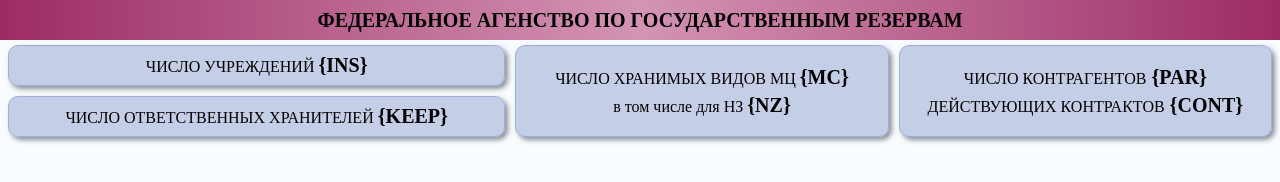
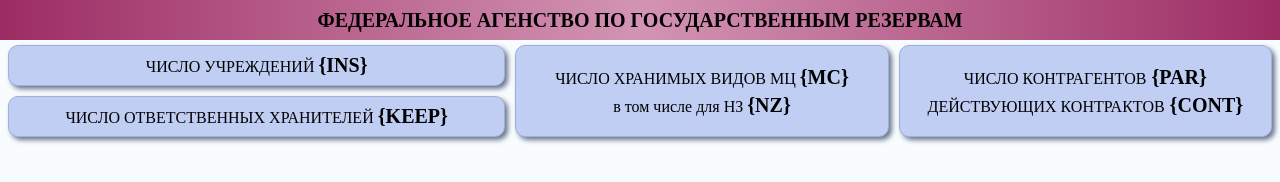
Before and after one commit to ksikas/for-grapesjs, a plain HTML site: page index.html in a window 1280 px wide. Drawn offline with Linux system fonts and the light colour scheme.

Commit message:
ver3 with adapt3

```diff
--- a/style.css
+++ b/style.css
@@ -77,7 +77,7 @@ body {
 }
 
 .header__card {
-    background-color: #a0afd695;
+    background-color: #c0cef4;
     box-sizing: border-box;
     padding: 8px 10px;
     display: flex;
@@ -87,7 +87,7 @@ body {
     align-items: center;
     border: 1.5px solid #a0afd6;
     border-radius: 10px;
-    box-shadow: 3px 3px 5px #2c323e88;
+    box-shadow: 3px 3px 5px #69758d;
     text-align: center;
 }
 
```
